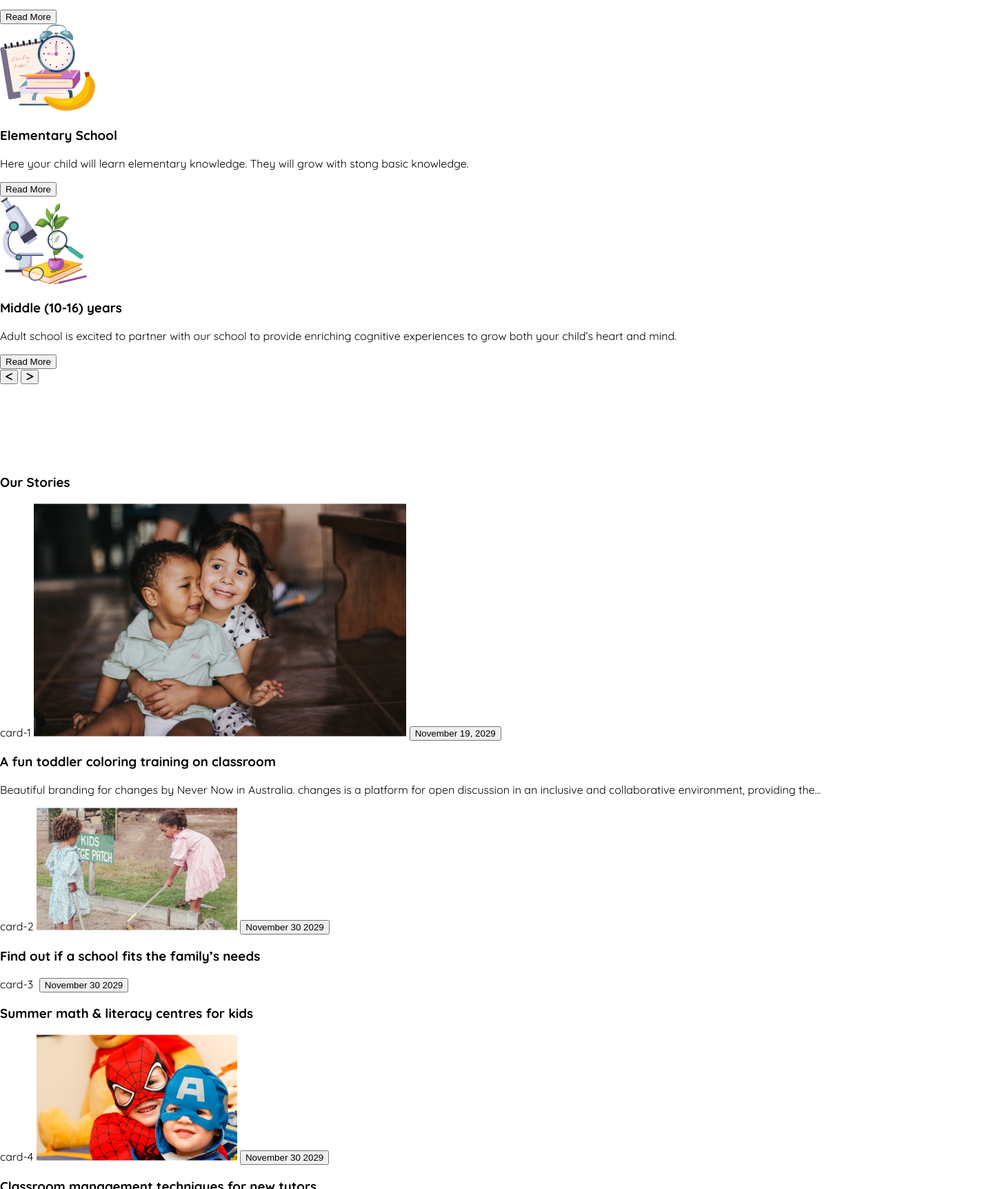
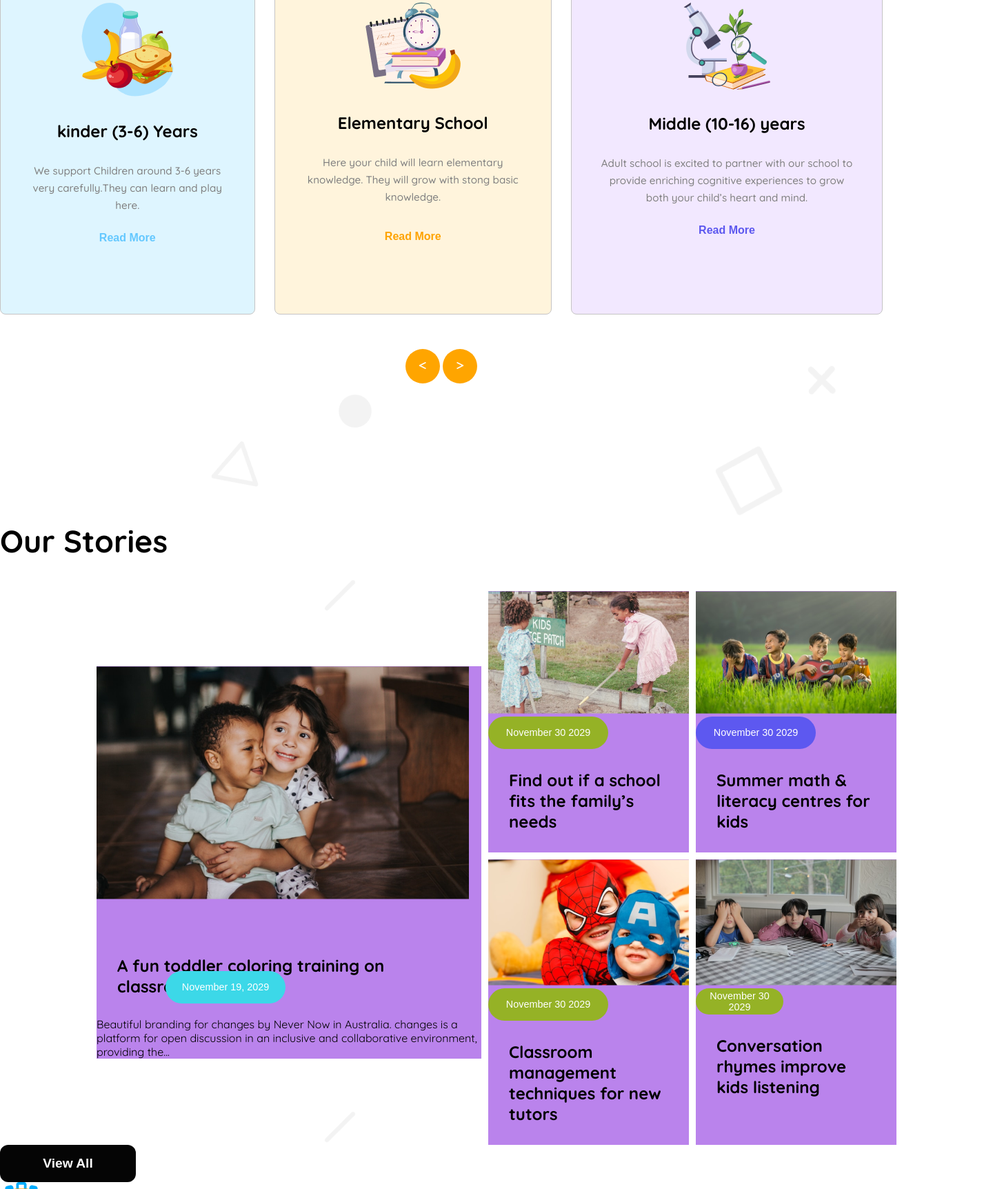
Before and after one commit to Afroza-Nipa13/Kids-School-Assignment, a plain HTML site: page index.html in a window 1280 px wide. Shown: the part 1076-2800 px from the top of the page at 69% size, 1440 px wide, since content can reach past the window. Drawn offline with Linux system fonts and the light colour scheme.

Commit message:
added stories section..trying  to make resposive.

```diff
--- a/index.html
+++ b/index.html
@@ -55,77 +55,82 @@
           <img src="assets/hero-kids.png" alt="" class="banner-img">
         </div>
     </header>
- <main>
+ <main class="background-image">
     <section class="standard-curriculum">
-        <h3>Standard Curriculum</h3>
-        <div>
-            <div class="card">
+        <h3 class="Curriculum-title">Standard Curriculum</h3>
+        <div class="card-container display-flex">
+            <div class="card bg-color1">
                 <img src="assets/kinder.png" alt="">
-                <h3>kinder (3-6) Years</h3>
-                <p>We support Children around 3-6 years very carefully.They can learn and play here.</p>
-                <button>Read More</button>
+                <h3 class="card-title">kinder (3-6) Years</h3>
+                <p class="card-description">We support Children around 3-6 years very carefully.They can learn and play here.</p>
+                <button class="btn-card1">Read More</button>
             </div>
-            <div class="card">
+
+            <div class="card bg-color2">
                 <img src="assets/elementary.png" alt="">
-                <h3>Elementary School</h3>
-                <p>Here your child will learn elementary knowledge. They will grow with stong basic knowledge.</p>
-                <button>Read More</button>
+                <h3 class="card-title">Elementary School</h3>
+                <p class="card-description">Here your child will learn elementary knowledge. They will grow with stong basic knowledge.</p>
+                <button class="btn-card2">Read More</button>
             </div>
-            <div class="card">
+            <div class="card bg-color3">
                 <img src="assets/middle.png" alt="">
-                <h3>Middle (10-16) years</h3>
-                <p>Adult school is excited to partner with our school to provide enriching cognitive experiences to grow both your child’s heart and mind.</p>
-                <button>Read More</button>
+                <h3 class="card-title">Middle (10-16) years</h3>
+                <p class="card-description">Adult school is excited to partner with our school to provide enriching cognitive experiences to grow both your child’s heart and mind.</p>
+                <button class="btn-card3">Read More</button>
             </div>
         </div>
-        <div>
-            <button><i class="fa-solid fa-less-than"></i>
+        <div class="btn-for-desktop">
+            <button class="btn-unique"><i class="fa-solid fa-less-than"></i>
             </button>
-            <button><i class="fa-solid fa-greater-than"></i></button>
+            <button class="btn-unique"><i class="fa-solid fa-greater-than"></i></button>
         </div>
     </section>
     <!-- Our stories section starts here..  -->
      <section class="Our-stories">
-        <h3>Our Stories</h3>
-        <div class="card-collage">
-            <div class="card">card-1
+        <h3 class="Curriculum-title">Our Stories</h3>
+        <div class="collage-card-container display-flex">
+            <div class="left-collage">
+            <div class="stories-card">
                 <img src="assets/story-1.png" alt="">
-                <button>November 19, 2029</button>
-                <h3>A fun toddler coloring training on classroom</h3>
+                <button class="stories-btn1">November 19, 2029</button>
+                <h3 class="card-title">A fun toddler coloring training on classroom</h3>
                 <p>Beautiful branding for changes by Never Now in Australia.
                     changes is a platform for open discussion in an inclusive and
                     collaborative environment, providing the...</p>
             </div>
-            <div class="card">card-2
+        </div>
+            <div class="right-collage">
+                <div class="stories-card">
                     <img src="assets/story-2.png" alt="">
-                <button>November 30 2029</button>
-                <h3>Find out if a school fits the
+                    <button class="stories-btn2">November 30 2029</button>
+                    <h3 class="card-title">Find out if a school fits the
                         family’s needs</h3>
 
                 </div>
-            <div class="card">card-3
-                <img src="assets/story-3" alt="">
-                <button>November 30 2029</button>
-                <h3>Summer math & literacy
+                <div class="stories-card">
+                    <img src="assets/story-3.png" alt="">
+                    <button class="stories-btn-blue">November 30 2029</button>
+                    <h3 class="card-title">Summer math & literacy
                         centres for kids</h3>
 
                 </div>
-            <div class="card">card-4
+                <div class="stories-card">
                     <img src="assets/story-4.png" alt="">
-                <button>November 30 2029</button>
-                <h3>Classroom management
+                    <button class="stories-btn2">November 30 2029</button>
+                    <h3 class="card-title">Classroom management
                         techniques for new tutors</h3>
 
                 </div>
-            <div class="card">card-5
+                <div class="stories-card">
                     <img src="assets/story-5.png" alt="">
-                <button>November 30 2029</button>
-                <h3>Conversation rhymes
+                    <button class="stories-btn-small">November 30 2029</button>
+                    <h3 class="card-title">Conversation rhymes
                         improve kids listening</h3>
 
                 </div>
             </div>
-           <button>View All</button>
+        </div>
+           <button class="black-button">View All</button>
      </section>
 
  </main>
--- a/styles/style.css
+++ b/styles/style.css
@@ -26,14 +26,19 @@
     color:rgba(1, 172, 253, 1)
  }
  .blue2{
-    color: rgba(5, 212, 223, 1)}
+    color: rgba(5, 212, 223, 1);
+}
 
 .blue3{
-    color:rgba(93, 88, 239, 1)
+    color:rgba(93, 88, 239, 1);
 }
 
 .display-flex{
     display: flex;
+}
+
+.background-image{
+    background-image: url(/assets/bg.png);
 }
 
  /* navigation style */
@@ -142,7 +147,8 @@
 /* Standard curriculum.. */
 
 .standard-curriculum{
-
+      text-align: center;
+      margin: 200px auto;
 }
 
 .Curriculum-title{
@@ -151,6 +157,180 @@
     color: black;
 }
 
+.card-container{
+
+    gap: 28px;
+    justify-content: center;
+    margin:0 auto;
+
+}
+
+.bg-color1{
+    background-color:rgba(222, 245, 255, 1)
+}
+
+.bg-color2{
+    background-color:rgba(255, 244, 220, 1);
+}
+
+.bg-color3{
+    background-color:rgba(242, 232, 255, 1);
+}
+
+.card{
+    max-width: 370px;
+    text-align: center;
+    border: 1px solid rgb(197, 196, 196);
+    border-radius: 8px;
+    padding: 100px 40px;
+
+
+
+
+
+}
+
+.card-title{
+     font-size: 1.5rem;
+     font-weight: 700;
+     color: black;
+     margin: 30px;
+
+}
+
+.btn-card1{
+    background-color: transparent;
+    color: rgba(100, 200, 255, 1);
+    border: none;
+    font-size: 1rem;
+    font-weight: 700;
+    margin-top: 10px;
+}
+
+.btn-card2{
+    background-color: transparent;
+    color: rgba(254, 163, 1, 1);
+    border: none;
+    font-size: 1rem;
+    font-weight: 700;
+    margin-top: 20px;
+}
+
+.btn-card3{
+    background-color: transparent;
+    color: rgba(93, 88, 239, 1);
+    border: none;
+    font-size: 1rem;
+    font-weight: 700;
+    margin-top: 10px;
+}
+
+.card-description{
+    font-size: 0.95rem;
+    font-weight: 500;
+    color: rgba(128, 128, 128, 1);
+    line-height: 25px;
+}
+
+.btn-unique{
+    width: 50px;
+    height: 50px;
+    background-color: orange;
+    color: white;
+    border: none;
+    border-radius: 50%;
+    margin-top: 50px;
+}
+
+/* Our Stories Styles  */
+
+.Our-stories{
+    width: 1440px;
+    margin: 0 auto;
+
+}
+.collage-card-container div{
+    flex: 1;
+}
+
+.collage-card-container{
+    width: 1160px;
+    height: 100%;
+    align-items: center;
+    margin: 0 auto;
+    gap: 10px;
+
+}
+
+
+
+.stories-card{
+ background-color: rgb(186, 131, 236);
+
+}
+
+.left-collage{
+   width: 540px;
+   height: auto;
+
+
+}
+
+.right-collage{
+    display: grid;
+    grid-template-columns: repeat(2, 1fr);
+    gap: 10px;
+}
+.stories-btn1{
+
+     background-color: rgba(60, 216, 232, 1);
+    color: white;
+    width: 174px;
+    height: 47px;
+    font-size: 0.9rem;
+    font-weight: 400;
+    border: none;
+    border-radius: 40px;
+    position: relative;
+    left:100px;
+    top:100px;
+}
+
+.stories-btn2{
+
+  background-color: rgba(149, 178, 38, 1);
+   color: white;
+   width: 174px;
+   height: 47px;
+   font-size: 0.9rem;
+   font-weight: 400;
+   border: none;
+   border-radius: 40px;
+}
+
+.stories-btn-blue{
+    background-color: rgba(93, 88, 240, 1);
+    color: white;
+    width: 174px;
+    height: 47px;
+    font-size: 0.9rem;
+    font-weight: 400;
+    border: none;
+    border-radius: 40px;
+
+}
+
+.stories-btn-small{
+    background-color: rgba(149, 178, 38, 1);
+    color: white;
+    width: 127px;
+    height: 38px;
+    font-size: 0.9rem;
+    font-weight: 400;
+    border: none;
+    border-radius: 40px;
+
+}
 
 
 
@@ -168,6 +348,7 @@
             padding: 5px 30px;
           }
 
+
           .banner{
             flex-direction: column-reverse;
             justify-content: center;
@@ -178,5 +359,20 @@
             margin:20px;
           }
 
+          .standard-curriculum{
+            justify-items: center;
+
+
+          }
+
+          .card-container{
+            flex-direction: column;
+            align-items: center;
+
+          }
+          .btn-for-desktop{
+            display: none;
+          }
+
 
  }
```
Lines whose indentation alone changed are shown as unchanged.
